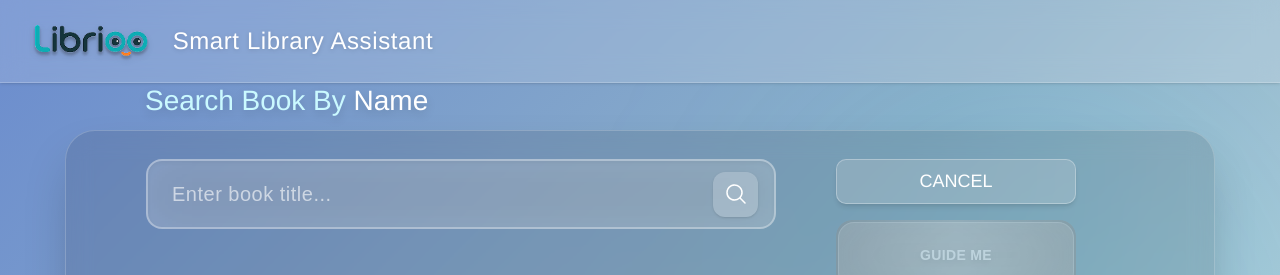
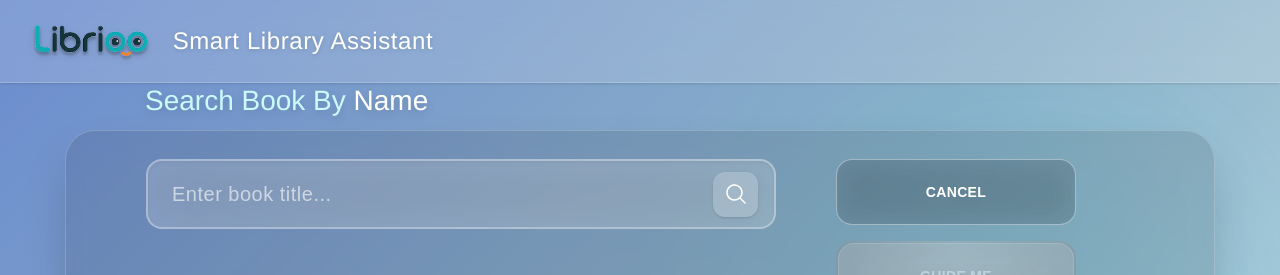
Before and after one commit to projectlibrioo-source/librioo-system, a React (Vite) app in the folder frontend/: page /robot/search-book in a window 1280 px wide. Shown: the top 275 px of the page. Built offline with nearby package versions, Linux system fonts and the light colour scheme; no server answers.

Commit message:
Refactor CancelButton component for improved styling and layout

```diff
--- a/frontend/src/robot/components/CancelButton.jsx
+++ b/frontend/src/robot/components/CancelButton.jsx
@@ -6,9 +6,13 @@ const CancelButton = ({ className = "" }) => {
   return (
     <button
       onClick={() => navigate(-1)}
-      className={`w-[240px] h-[45px] bg-[#d9d9d933] rounded-[10px] border border-[#ffffff4d] shadow-md flex items-center justify-center cursor-pointer hover:bg-[#d9d9d955] hover:scale-105 transition-all ${className}`}
+      className={`relative transition-all duration-300 group rounded-2xl hover:-translate-y-1 focus:outline-none flex-1 ${className}`}
     >
-      <span className="[font-family:'Aldrich-Regular',Helvetica] text-white text-[18px]">CANCEL</span>
+      <div className="h-full min-h-[50px] md:min-h-[66px] w-full relative bg-black/10 backdrop-blur-md border border-white/40 rounded-2xl flex items-center justify-center transition-colors duration-300 group-hover:bg-white/20 px-6">
+        <span className="text-[clamp(14px,1.6vh,20px)] text-white font-bold tracking-wide" style={{ fontFamily: "'Aldrich', sans-serif" }}>
+          CANCEL
+        </span>
+      </div>
     </button>
   );
 };
```
